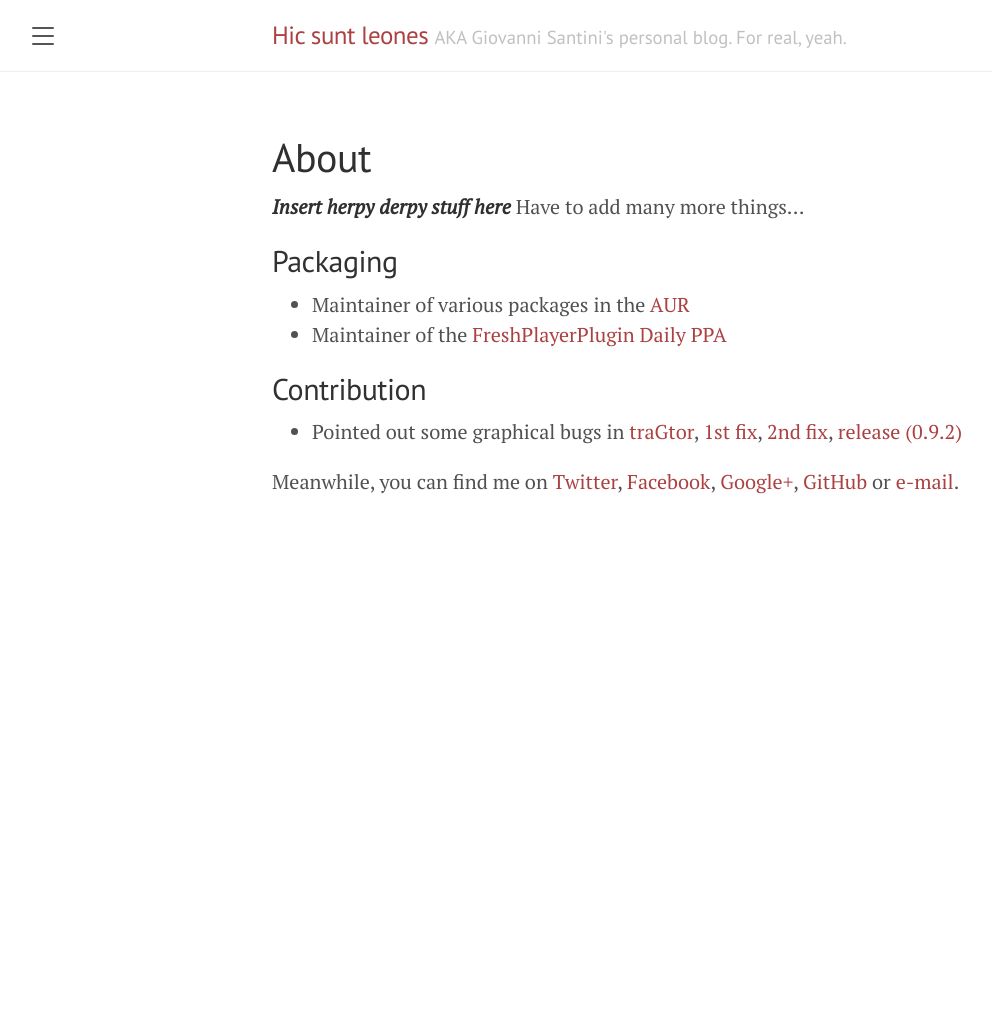
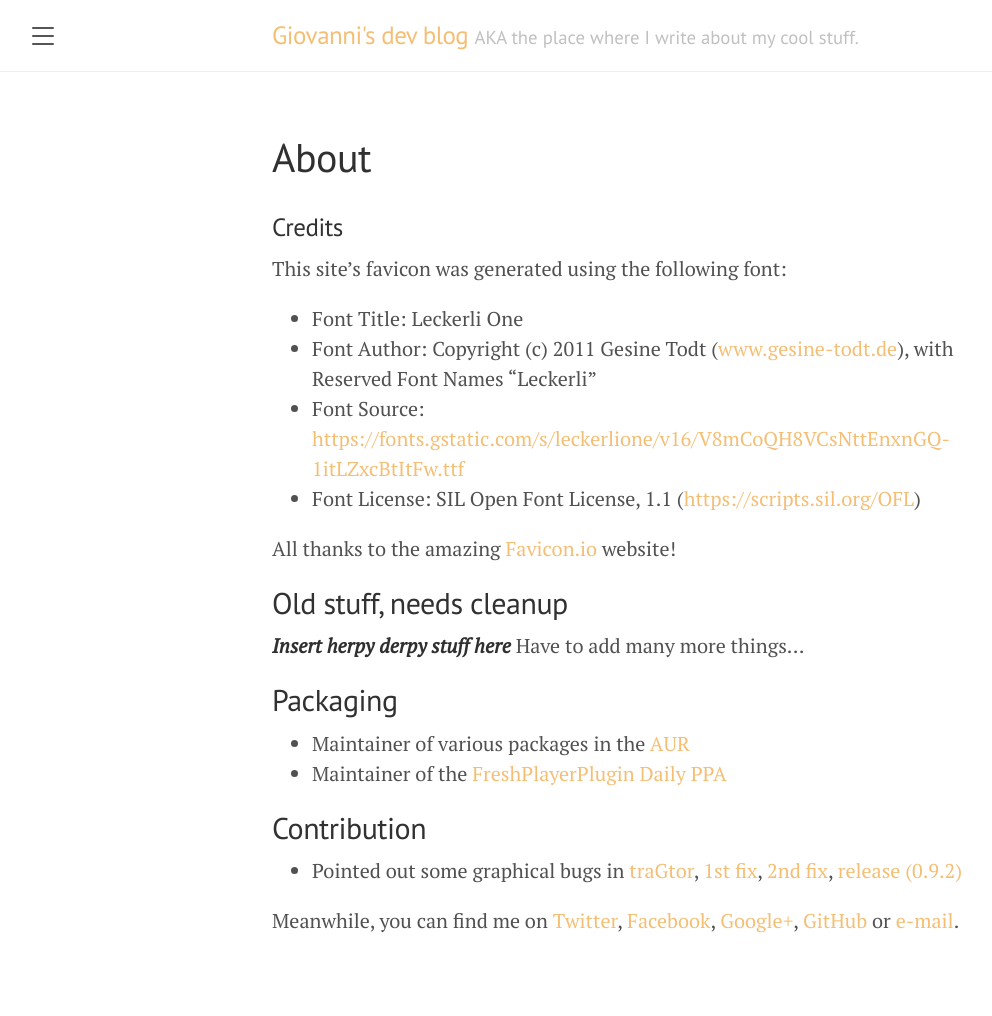
Before and after one commit to ItachiSan/itachisan.github.io, a Jekyll site: the page built from about.md, in a window 1280 px wide. Shown: the whole page, without its empty margins (8-1000 px from the left). Built offline with Jekyll 4.4.1, drawn with Linux system fonts in a browser that asks for light colours; comment, search, counter and statistics services are not loaded; before the commit the page ends 900 px from its top, so only the background shows below that.

Commit message:
feat: New style and small update!
- Change main color from red to yellow
- Change the icon from Itachi's Sharingan to my initials
- Update the head file to match the new Apple icon
- Added credits for the icons
- Added emojis via `jemoji`
- Added a small post regarding future posts

```diff
--- a/Gemfile
+++ b/Gemfile
@@ -22,3 +22,5 @@ gem "openssl", "~> 3.0", :group => :development
 # ffi
 
 gem "ffi", "~> 1.15", :group => :development
+
+gem "jemoji", "~> 0.12.0"
--- a/_config.yml
+++ b/_config.yml
@@ -1,11 +1,11 @@
 # Setup
-title:               Hic sunt leones
-tagline:             AKA Giovanni Santini's personal blog. For real, yeah.
+title:               Giovanni's dev blog
+tagline:             AKA the place where I write about my cool stuff.
 description:
   A blog made from an IT lover about IT and other stuff (insert madness here).
   Based on the awesome <a href="https://github.com/poole/lanyon" target="_blank">Lanyon</a> theme,
   made by <a href="https://twitter.com/mdo" target="_blank">@mdo</a>.
-url:                 https://itachisan.github.io
+url:                 https://giovanni.is-a.dev
 baseurl:             ''
 paginate:            5
 permalink:           pretty
@@ -21,6 +21,7 @@ exclude:
 plugins:
   - jekyll-paginate
   - jekyll-minifier
+  - jemoji
 
 # About/contact
 author:
@@ -30,10 +31,10 @@ author:
 
 # This website's repo
 github:
-  repo:           https://github.com/ItachiSan/itachisan.github.io
+  repo:              https://github.com/ItachiSan/itachisan.github.io
 
 # Custom vars
-version:             1.0.3
+version:             2.0.0
 google_analytics:    UA-61816764-1
 
 # Allow AddToAny integration.
@@ -55,7 +56,7 @@ theme:
   # - Magenta: 0e
   # - Brown:   0f
   # Any invalid input will be silently ignored.
-  color:   08
+  color:   0a
   # Make the sidebar to overlay the content, rather than pushing it.
   overlay: true
   # Reverse the position of the sidebar (from left to right side)
--- a/_includes/head.html
+++ b/_includes/head.html
@@ -14,13 +14,11 @@
   <link rel="stylesheet" href="{{ '/public/css/lanyon.css' | absolute_url }}">
   <link rel="stylesheet" href="https://fonts.googleapis.com/css?family=PT+Serif:400,400italic,700%7CPT+Sans:400">
   <!-- Icons -->
-  <link rel="apple-touch-icon-precomposed" sizes="144x144"
-    href="{{ '/public/apple-touch-icon-precomposed.png' | absolute_url }}">
+  <link rel="apple-touch-icon" href="{{ '/public/apple-touch-icon.png' | absolute_url }}">
   <link rel="shortcut icon" href="{{ '/public/favicon.ico' | absolute_url }}">
   <!-- RSS -->
   <link rel="alternate" type="application/rss+xml" title="RSS" href="/atom.xml">
   {% if site.google_analytics %}{% include analytics.html %}{% endif %}
   <!-- Osano CookieConsent CSS -->
-  <link rel="stylesheet" type="text/css"
-    href="https://cdn.jsdelivr.net/npm/cookieconsent@3/build/cookieconsent.min.css" />
+  <link rel="stylesheet" type="text/css" href="https://cdn.jsdelivr.net/npm/cookieconsent@3/build/cookieconsent.min.css" />
 </head>
--- a/about.md
+++ b/about.md
@@ -2,6 +2,19 @@
 layout: page
 title: About
 ---
+
+### Credits
+This site's favicon was generated using the following font:
+
+- Font Title: Leckerli One
+- Font Author: Copyright (c) 2011 Gesine Todt ([www.gesine-todt.de](http://www.gesine-todt.de/)), with Reserved Font Names "Leckerli"
+- Font Source: [https://fonts.gstatic.com/s/leckerlione/v16/V8mCoQH8VCsNttEnxnGQ-1itLZxcBtItFw.ttf](https://fonts.gstatic.com/s/leckerlione/v16/V8mCoQH8VCsNttEnxnGQ-1itLZxcBtItFw.ttf)
+- Font License: SIL Open Font License, 1.1 ([https://scripts.sil.org/OFL](https://scripts.sil.org/OFL))
+
+All thanks to the amazing [Favicon.io](https://favicon.io) website!
+
+
+## Old stuff, needs cleanup
 
 ***Insert herpy derpy stuff here***
 Have to add many more things...
```
Also changed, not shown: _posts/2022-10-04-absence-as-usual.md (added, +17 -0 lines), Gemfile.lock, public/apple-touch-icon-precomposed.png (deleted), public/apple-touch-icon.png (added), public/favicon.ico.
